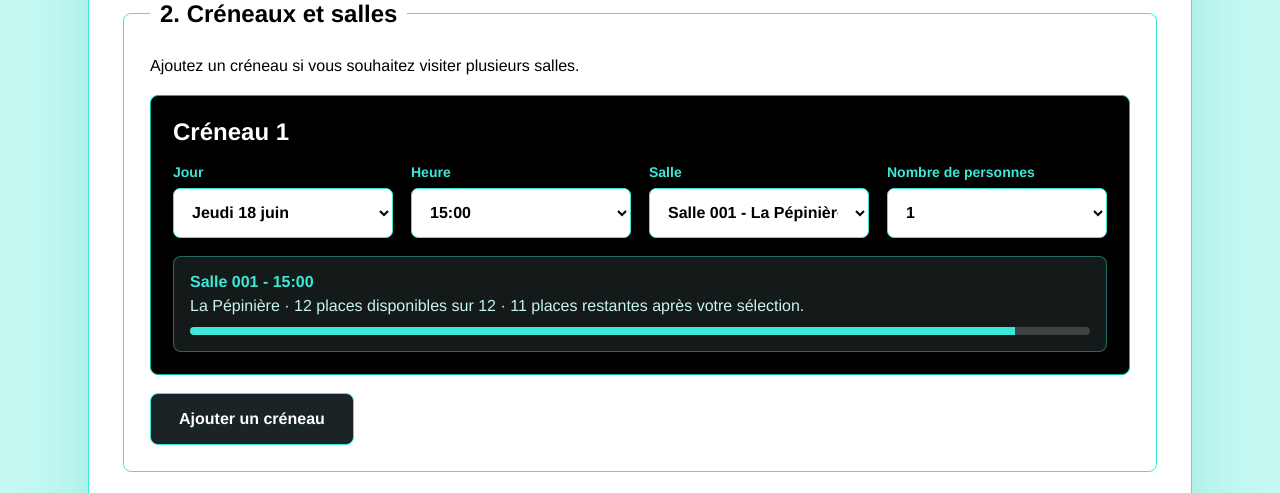
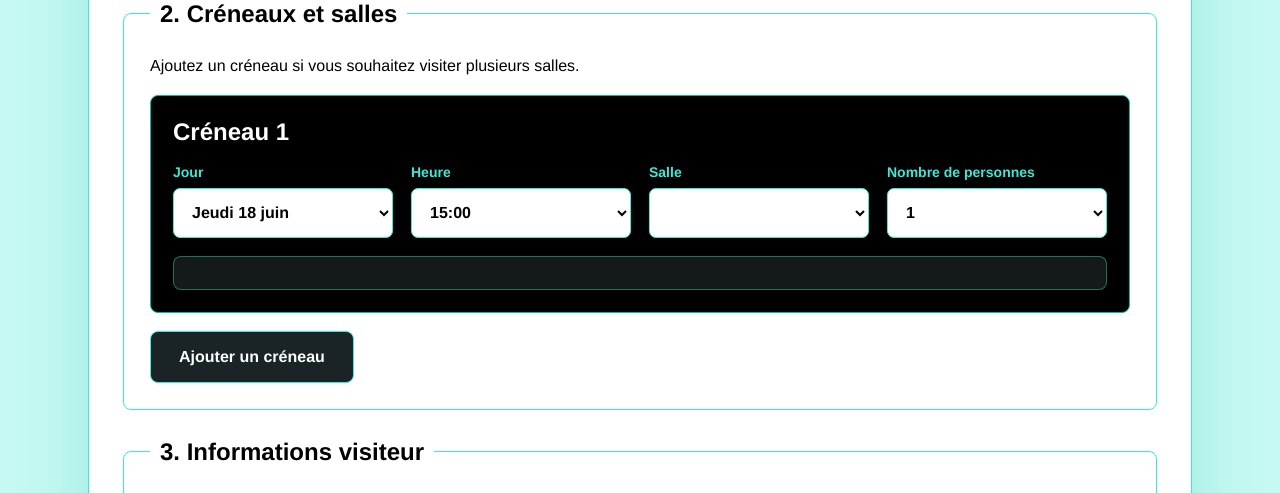
Before and after one commit to guillaumewm73-rgb/Site_SAE_203, a PHP site: page /inscription.php in a window 1280 px wide. Shown: the part 855-1348 px from the top of the page. Run offline with PHP 8.4, Linux system fonts and the light colour scheme; data that the repository does not hold is empty.

Commit message:
maj des salles, infos et descriptions

```diff
--- a/public/includes/donnee_salles.php
+++ b/public/includes/donnee_salles.php
@@ -5,177 +5,165 @@ declare(strict_types=1);
 function getRoomCatalog(): array
 {
     $sourceCatalog = [
-        '001' => [
-            'number' => '001',
-            'title' => 'Miroirs numériques',
-            'slug' => 'salle-001.php',
+        '021' => [
+            'number' => '021',
+            'title' => 'Societ-e',
+            'slug' => 'salle-021.php',
             'heroImage' => 'assets/images/carousel-expo-1.jpg',
             'supportLabel' => 'TP 1.1 - Community / Distorsion',
             'summary' => 'Deux œuvres autour de l’image altérée, du regard collectif et de ce qui nous échappe quand notre visage devient une matière à manipuler.',
             'question' => 'Comment une image devient-elle une matière collective ?',
             'focus' => 'Identité, image et regard collectif',
             'concept' => <<<'TEXT'
-L'oeuvre montre que, dans l'univers numerique, notre visage devient une matiere que les autres peuvent modifier, detourner ou reinventer. Cette transformation imposee cree une version de nous qui echappe a notre controle.
+L'oeuvre montre que, dans l'univers numérique, notre visage devient une matière que les autres peuvent modifier, détourner ou réinventer. Cette transformation imposée crée une version de nous qui échappe à notre contrôle.
 TEXT,
             'works' => [
                 [
                     'group' => 'Sous-groupe 1',
                     'title' => 'Community',
                     'description' => <<<'TEXT'
-Titre present dans l'ODS, sans description associee.
+Aucune description disponible.
 TEXT,
                 ],
                 [
                     'group' => 'Sous-groupe 2',
                     'title' => 'Distorsion',
                     'description' => <<<'TEXT'
-L'oeuvre Distorsion explore l'emancipation de notre identite dans un recit ou notre image ne nous appartient plus. Elle montre que, dans l'univers numerique, notre visage devient une matiere que les autres peuvent modifier, detourner ou reinventer. Cette transformation imposee cree une version de nous qui echappe a notre controle. Dans Distorsion, cette image alteree est ensuite mise en vente, comme un produit parmi d'autres, revelant comment la societe de consommation s'approprie jusqu'a notre identite. Le visage devient un objet marchand, faconne par le regard collectif, que chacun peut acheter et juger. La valeur de cette nouvelle identite depend alors non plus de nous, mais de la reaction des autres.
+L'oeuvre Distorsion explore l'émancipation de notre identité dans un récit où notre image ne nous appartient plus. Elle montre que, dans l'univers numérique, notre visage devient une matière que les autres peuvent modifier, détourner ou réinventer. Cette transformation imposée crée une version de nous qui échappe à notre contrôle. Dans Distorsion, cette image altérée est ensuite mise en vente, comme un produit parmi d'autres, révélant comment la société de consommation s'approprie jusqu'à notre identité. Le visage devient un objet marchand, façonné par le regard collectif, que chacun peut acheter et juger. La valeur de cette nouvelle identité dépend alors non plus de nous, mais de la réaction des autres.
+TEXT,
+                ],
+            ],
+        ],
+        '005' => [
+            'number' => '005',
+            'title' => 'Horizon',
+            'slug' => 'salle-005.php',
+            'heroImage' => 'assets/images/carousel-expo-2.jpg',
+            'supportLabel' => 'TP 1.2 - Bon profil / Antithèse / Beauté hors du cadre',
+            'summary' => 'Trois œuvres interactives sur les deepfakes, les biais médiatiques et la façon dont les écrans transforment notre perception du réel.',
+            'question' => 'Comment les objets numériques altèrent-ils notre perception du réel ?',
+            'focus' => 'Image de soi, médias et perception',
+            'concept' => <<<'TEXT'
+À travers la création de trois oeuvres interactives, nous cherchons à explorer la manière dont les technologies influencent notre perception du réel, en transformant notre rapport au corps, à l'image et à l'environnement.
+TEXT,
+            'works' => [
+                [
+                    'group' => 'Sous-groupe 1',
+                    'title' => 'Bon profil',
+                    'description' => <<<'TEXT'
+L'oeuvre explore la vulnérabilite de notre identité numérique en placant le visiteur au coeur d'une mécanique de désinformation instantanée. Le spectateur est d'abord invité à prendre une simple photo, pensant capturer un souvenir inoffensif. Cependant, cette image est immédiatement detournée par une intelligence artificielle qui génère un deepfake à son insu. En quelques secondes, le visage du visiteur se retrouve propulse dans des situations absurdes ou compromettantes et publie sur un faux fil d'actualité de réseaux sociaux.
+TEXT,
+                ],
+                [
+                    'group' => 'Sous-groupe 2',
+                    'title' => 'Antithèse',
+                    'description' => <<<'TEXT'
+Antithèse oppose deux visions de la réalité : une vision déformée, influencée par les réseaux sociaux, les chaînes d'information et les contenus biaisés, et une vision plus objective basée sur des faits, des chiffres et l'esprit critique. Grâce à une interaction basée sur la distance du visiteur, l'installation montre que notre perception peut évoluer selon le point de vue adopté. L'oeuvre invite ainsi le spectateur à prendre du recul face aux informations qu'il consomme quotidiennement et à questionner la manière dont les medias influencent sa compréhension du réel.
+TEXT,
+                ],
+                [
+                    'group' => 'Sous-groupe 3',
+                    'title' => 'Beauté hors du cadre',
+                    'description' => <<<'TEXT'
+L'oeuvre plonge le spectateur dans un espace végétal apaisant ou un écran géant imite un smartphone. Ce miroir numerique capte le reflet du visiteur et l'invite a swiper des vidéos d'abord familiers et agréables. Au fil des defilements, les contenus deviennent angoissants, la lumiere s'assombrit et les sons naturels se deforment pour devenir inquiétants. Le reflet de l'utilisateur s'efface alors peu à peu, donnant l'illusion qu'il est totalement absorbé par l'écran. Cette installation interactive offre ainsi une métaphore de la mort numérique. Elle illustre comment notre usage des objets numériques et des réseaux sociaux altère notre perception du réel.
 TEXT,
                 ],
             ],
         ],
         '002' => [
             'number' => '002',
-            'title' => 'Société parfaite ?',
+            'title' => 'L’Envers du Décors',
             'slug' => 'salle-002.php',
-            'heroImage' => 'assets/images/carousel-expo-2.jpg',
-            'supportLabel' => 'TP 1.2 - Bon profil / Antithèse / Beauté hors du cadre',
-            'summary' => 'Trois œuvres interactives sur les deepfakes, les biais médiatiques et la façon dont les écrans transforment notre perception du réel.',
-            'question' => 'Comment les objets numériques altèrent-ils notre perception du réel ?',
-            'focus' => 'Image de soi, médias et perception',
-            'concept' => <<<'TEXT'
-A travers la creation de trois oeuvres interactives, nous cherchons a explorer la maniere dont les technologies influencent notre perception du reel, en transformant notre rapport au corps, a l'image et a l'environnement.
-TEXT,
-            'works' => [
-                [
-                    'group' => 'Sous-groupe 1',
-                    'title' => 'Bon profil',
-                    'description' => <<<'TEXT'
-L'oeuvre explore la vulnerabilite de notre identite numerique en placant le visiteur au coeur d'une mecanique de desinformation instantanee. Le spectateur est d'abord invite a prendre une simple photo, pensant capturer un souvenir inoffensif. Cependant, cette image est immediatement detournee par une intelligence artificielle qui genere un deepfake a son insu. En quelques secondes, le visage du visiteur se retrouve propulse dans des situations absurdes ou compromettantes et publie sur un faux fil d'actualite de reseaux sociaux.
-TEXT,
-                ],
-                [
-                    'group' => 'Sous-groupe 2',
-                    'title' => 'Antithese',
-                    'description' => <<<'TEXT'
-Antithese oppose deux visions de la realite : une vision deformee, influencee par les reseaux sociaux, les chaines d'information et les contenus biaises, et une vision plus objective basee sur des faits, des chiffres et l'esprit critique. Grace a une interaction basee sur la distance du visiteur, l'installation montre que notre perception peut evoluer selon le point de vue adopte. L'oeuvre invite ainsi le spectateur a prendre du recul face aux informations qu'il consomme quotidiennement et a questionner la maniere dont les medias influencent sa comprehension du reel.
-TEXT,
-                ],
-                [
-                    'group' => 'Sous-groupe 3',
-                    'title' => 'Beaute hors du cadre',
-                    'description' => <<<'TEXT'
-L'oeuvre plonge le spectateur dans un espace vegetal apaisant ou un ecran geant imite un smartphone. Ce miroir numerique capte le reflet du visiteur et l'invite a swiper des videos d'abord familiers et agreables. Au fil des defilements, les contenus deviennent angoissants, la lumiere s'assombrit et les sons naturels se deforment pour devenir inquietants. Le reflet de l'utilisateur s'efface alors peu a peu, donnant l'illusion qu'il est totalement absorbe par l'ecran. Cette installation interactive offre ainsi une metaphore de la mort numerique. Elle illustre comment notre usage des objets numeriques et des reseaux sociaux altere notre perception du reel.
-TEXT,
-                ],
-            ],
-        ],
-        '005' => [
-            'number' => '005',
-            'title' => 'Présences augmentées',
-            'slug' => 'salle-005.php',
             'heroImage' => 'assets/images/carousel-expo-3.jpg',
             'supportLabel' => 'TP 2.1 - Tapis Rouge / En Direct / AD-HD',
             'summary' => 'Une critique de la société du spectacle, du jugement permanent et de l’économie de l’attention.',
             'question' => "Comment l'illusion d'une societe parfaite revele-t-elle l'etat de la nôtre ?",
             'focus' => 'Regard social, consommation et attention',
             'concept' => <<<'TEXT'
-Le theme principal de notre salle est de questionner les facades que la societe se construit pour masquer ses contradictions, qu'il s'agisse du regard social sur les reseaux, du glamour de la mode ou de la mecanique de la consommation. Les trois oeuvres montrent ainsi comment le numerique, en mettant en scene ces illusions, finit par reveler l'etat reel d'un monde qui se reve parfait.
+Le thème principal de notre salle est de questionner les facades que la société se construit pour masquer ses contradictions, qu'il s'agisse du regard social sur les réseaux sociaux, du glamour de la mode ou de la mécanique de la consommation. Les trois oeuvres montrent ainsi comment le numérique, en mettant en scène ces illusions, finit par révéler l'état réel d'un monde qui se rêve parfait.
 TEXT,
             'works' => [
                 [
                     'group' => 'Sous-groupe 1',
                     'title' => 'Tapis Rouge',
                     'description' => <<<'TEXT'
-Tapis Rouge est une installation interactive et immersive qui detourne les codes du prestige pour confronter le spectateur aux realites sociales invisibles de la production industrielle.
+Tapis Rouge est une installation interactive et immersive qui détourne les codes du prestige pour confronter le spectateur aux réalités sociales invisibles de la production industrielle.
 
-Un tapis rouge physique invite le public a s'avancer sous des projecteurs de scene. Le mouvement du visiteur controle directement une video projetee sur le mur frontal : d'abord une ambiance de luxe et de privilege puis, a mesure qu'il avance, les coulisses de la consommation s'imposent : entrepots, lignes de production, infrastructures froides.
+Un tapis rouge physique invite le public à s'avancer sous des projecteurs de scène. Le mouvement du visiteur contrôle directement une vidéo projetée sur le mur frontal : d'abord une ambiance de luxe et de privilège puis, à mesure qu'il avance, les coulisses de la consommation s'imposent : entrepôts, lignes de production, infrastructures froides.
 
-En bout de course, l'image devient grave : penibilite du travail, insalubrite des usines, epuisement des corps. L'oeuvre revele que chaque pas vers le succes repose sur une realite humaine sacrifiee.
+En bout de course, l'image devient grave : pénibilité du travail, insalubrité des usines, épuisement des corps. L'oeuvre révèle que chaque pas vers le succès repose sur une réalité humaine sacrifiée.
 TEXT,
                 ],
                 [
                     'group' => 'Sous-groupe 2',
                     'title' => 'En Direct',
                     'description' => <<<'TEXT'
-Placez-vous devant l'ecran : une camera vous filme en direct, a la maniere d'un live TikTok ou Instagram. Des commentaires apparaissent automatiquement, generes selon votre distance a l'ecran et vos expressions faciales detectees par reconnaissance d'image. Trop proche, trop loin, souriant ou neutre - quoi que vous fassiez, vous serez juge. En Direct met en scene le jugement social permanent que produisent les reseaux sociaux, et l'illusion d'un like qui n'existe que pour mieux nous critiquer.
+Placez-vous devant l'écran : une caméra vous filme en direct, à la manière d'un live TikTok ou Instagram. Des commentaires apparaissent automatiquement, générés selon votre distance à l'écran et vos expressions faciales détectées par reconnaissance d'image. Trop proche, trop loin, souriant ou neutre - quoi que vous fassiez, vous serez jugés. En Direct met en scène le jugement social permanent que produisent les réseaux sociaux, et l'illusion d'un like qui n'existe que pour mieux nous critiquer.
 TEXT,
                 ],
                 [
                     'group' => 'Sous-groupe 3',
                     'title' => 'AD-HD',
                     'description' => <<<'TEXT'
-Ad Driven Human Display est une oeuvre interactive qui questionne la place de l'humain dans l'economie de l'attention. Face a une interface TikTok, le visiteur fait defiler un flux de contenus promotionnels a l'aide d'un grand rouleau physique. Des pop-up publicitaires apparaissent aleatoirement, l'obligeant a les fermer avec une souris. L'oeuvre revele une illusion contemporaine : nous pensons controler ce que nous regardons, alors que nos gestes, notre temps et notre attention sont constamment captes par la publicite.
+Ad Driven Human Display est une oeuvre interactive qui questionne la place de l'humain dans l'économie de l'attention. Face à une interface TikTok, le visiteur fait défiler un flux de contenus promotionnels à l'aide d'un grand rouleau physique. Des pop-up publicitaires apparaissent aléatoirement, l'obligeant à les fermer avec une souris. L'oeuvre révèle une illusion contemporaine : nous pensons contrôler ce que nous regardons, alors que nos gestes, notre temps et notre attention sont constamment captés par la publicité.
 TEXT,
                 ],
             ],
         ],
-        '021' => [
-            'number' => '021',
-            'title' => 'Identités numériques',
-            'slug' => 'salle-021.php',
+        '001' => [
+            'number' => '001',
+            'title' => 'La Pépinière',
+            'slug' => 'salle-001.php',
             'heroImage' => 'assets/images/carousel-expo-4.webp',
             'supportLabel' => "TP 2.2 - Lotus / E-biscus / Datura / œuvre 4",
             'summary' => 'Une immersion onirique où les écrans deviennent des fenêtres vers l’inconscient et où chaque interaction déforme la réalité.',
             'question' => "À l'image de nos rêves, comment le numérique altère-t-il notre perception de la réalité ?",
             'focus' => 'Rêves, inconscient et réalité altérée',
             'concept' => <<<'TEXT'
-Notre exposition immersive et interactive vous invite a explorer comment le numerique transforme notre perception du monde. Grace a des oeuvres numeriques innovantes, vous serez transporte·e dans des univers oniriques ou les ecrans deviennent des fenetres vers l'inconscient, et ou chaque interaction revele une nouvelle facette de notre realite alteree.
+Notre exposition immersive et interactive vous invite à explorer comment le numérique transforme notre perception du monde. Grâce a des oeuvres numériques innovantes, vous serez transporté·e dans des univers oniriques où les écrans deviennent des fenêtres vers l'inconscient, et où chaque interaction révèle une nouvelle facette de notre réalité altérée.
 TEXT,
             'works' => [
                 [
                     'group' => 'Sous-groupe 1',
                     'title' => 'Lotus',
                     'description' => <<<'TEXT'
-Nous creons une oeuvre interactive ou la chute d'Alice au pays des merveilles dans le terrier du lapin devient une experience sensorielle et participative. En jouant du synthetiseur, nous transformons en temps reel ce que le public voit a l'ecran : les notes jouees modifient la vitesse, la forme ou les couleurs de la chute, comme si Alice reagissait directement aux sons. Une deuxieme personne peut interagir avec un LFO pour ajouter une couche de modulation, deformant a la fois la sonorite du synthe et l'image, tandis qu'une pedale de sustain permet de ralentir ou d'etirer la chute, creant une illusion de controle sur ce conte classique.
+Nous créons une oeuvre interactive où la chute d'Alice au pays des merveilles dans le terrier du lapin devient une expérience sensorielle et participative. En jouant du synthétiseur, nous transformons en temps réel ce que le public voit à l'écran : les notes jouées modifient la vitesse, la forme ou les couleurs de la chute, comme si Alice réagissait directement aux sons. Une deuxième personne peut interagir avec un LFO pour ajouter une couche de modulation, déformant à la fois la sonorité du synthé et l'image, tandis qu'une pédale de sustain permet de ralentir ou d'étirer la chute, créant une illusion de contrôle sur ce conte classique.
 
-Notre objectif est de brouiller les frontieres entre realite et virtualite, en faisant du spectateur un co-createur de l'oeuvre. TouchDesigner nous sert de coeur technique pour lier le MIDI du synthe aux effets visuels, tandis que Blender nous permet de modeliser Alice et son environnement. En combinant son, image et interaction tactile, nous explorons le theme E-LLUSION a travers une performance collective ou la technologie devient le pinceau d'une chute onirique et deformee.
+Notre objectif est de brouiller les frontières entre réalité et virtualité, en faisant du spectateur un co-createur de l'oeuvre. TouchDesigner nous sert de coeur technique pour lier le MIDI du synthé aux effets visuels, tandis que Blender nous permet de modeliser Alice et son environnement. En combinant son, image et interaction tactile, nous explorons le thème E-LLUSION à travers une performance collective où la technologie devient le pinceau d'une chute onirique et déformée.
 TEXT,
                 ],
                 [
                     'group' => 'Sous-groupe 2',
                     'title' => 'E-biscus',
                     'description' => <<<'TEXT'
-E-biscus est une oeuvre interactive qui permet de mettre en avant les illusions de la societe, plus precisement concernant la beaute. Le but global de l'oeuvre est de plonger le spectateur dans un reve numerique. Un jeune homme peu sur de lui s'endort apres avoir like la photo d'une inconnue belle aux yeux de la societe, sur Instagram. La suite se passe dans son reve : il a un rendez-vous organise avec cette jolie inconnue et il doit preparer son apparence. C'est a ce moment que les spectateurs peuvent interagir avec l'oeuvre. Une interface s'ouvre pour modifier le jeune homme. Une vue de face du jeune homme apparait et les spectateurs peuvent maintenant le modifier : les muscles, les cheveux, la barbe, des tatouages... Une fois cette transformation validee par les spectateurs, le date peut commencer. La rencontre se passe, mais pas comme prevu, car en effet la fille ne ressemble pas a ses photos et le jeune homme non plus, les deux sont decus. L'oeuvre E-biscus interroge sur la difference entre l'image que l'on donne sur les reseaux sociaux et ce que l'on est reellement.
+E-biscus est une oeuvre interactive qui permet de mettre en avant les illusions de la société, plus précisement concernant la beauté. Le but global de l'oeuvre est de plonger le spectateur dans un rêve numérique. Un jeune homme peu sur de lui s'endort après avoir liké la photo d'une inconnue belle aux yeux de la société, sur Instagram. La suite se passe dans son rêve : il a un rendez-vous organisé avec cette jolie inconnue et il doit préparer son apparence. C'est à ce moment que les spectateurs peuvent interagir avec l'oeuvre. Une interface s'ouvre pour modifier le jeune homme. Une vue de face du jeune homme apparait et les spectateurs peuvent maintenant le modifier : les muscles, les cheveux, la barbe, des tatouages... Une fois cette transformation validée par les spectateurs, le date peut commencer. La rencontre se passe, mais pas comme prévu, car en effet la fille ne ressemble pas à ses photos et le jeune homme non plus, les deux sont déçus. L'oeuvre E-biscus interroge sur la difference entre l'image que l'on donne sur les réseaux sociaux et ce que l'on est réellement.
 TEXT,
                 ],
                 [
                     'group' => 'Sous-groupe 3',
                     'title' => 'Datura',
                     'description' => <<<'TEXT'
-« Datura » est une installation interactive presentant une foret de sequoias en 3D, projetee sur un grand ecran. Deux zones physiques au sol devant la projection, « Zone Reve » et « Zone Cauchemar », invitent le spectateur a interagir. Une webcam detecte la repartition des visiteurs entre ces deux zones. Le public, par sa presence physique, vote et influence en temps reel le monde 3.
+« Datura » est une installation interactive présentant une forêt de sequoias en 3D, projetee sur un grand écran. Deux zones physiques au sol devant la projection, « Zone Rêve » et « Zone Cauchemar », invitent le spectateur à interagir. Une webcam détecte la répartition des visiteurs entre ces deux zones. Le public, par sa présence physique, vote et influence en temps réel le monde 3.
 TEXT,
                 ],
                 [
                     'group' => 'Sous-groupe 4',
                     'title' => 'Oeuvre 4',
                     'description' => <<<'TEXT'
-Le tableur mentionne cette quatrieme oeuvre, mais aucun texte descriptif n'y est renseigne.
+Aucune description disponible.
 TEXT,
                 ],
             ],
         ],
     ];
 
-    $roomOrder = [
-        '001' => '021',
-        '002' => '005',
-        '005' => '001',
-        '021' => '002',
-    ];
 
-    $roomGroups = [
-        '001' => 'La Pépinière',
-        '002' => "L'Envers du Décors",
-        '005' => 'Horizon',
-        '021' => 'Societ-e',
-    ];
 
     $roomSupportLabels = [
-        '001' => 'Identités numériques â€” TP 2.2 - Lotus / E-biscus / Datura / Å“uvre 4',
-        '002' => 'Présences augmentées â€” TP 2.1 - Tapis Rouge / En Direct / AD-HD',
-        '005' => 'Miroirs numériques â€” TP 1.1 - Community / Distorsion',
-        '021' => 'Société parfaite ? â€” TP 1.2 - Bon profil / Antithèse / Beauté hors du cadre',
+        '001' => '"Identités numériques” TP 2.2 - Lotus / E-biscus / Datura / Oeuvre 4',
+        '002' => '"Présences augmentées” TP 2.1 - Tapis Rouge / En Direct / AD-HD',
+        '005' => '"Miroirs numériques” TP 1.1 - Community / Distorsion',
+        '021' => '"Société parfaite ?” TP 1.2 - Bon profil / Antithèse / Beauté hors du cadre',
     ];
 
     $catalog = [];
```
